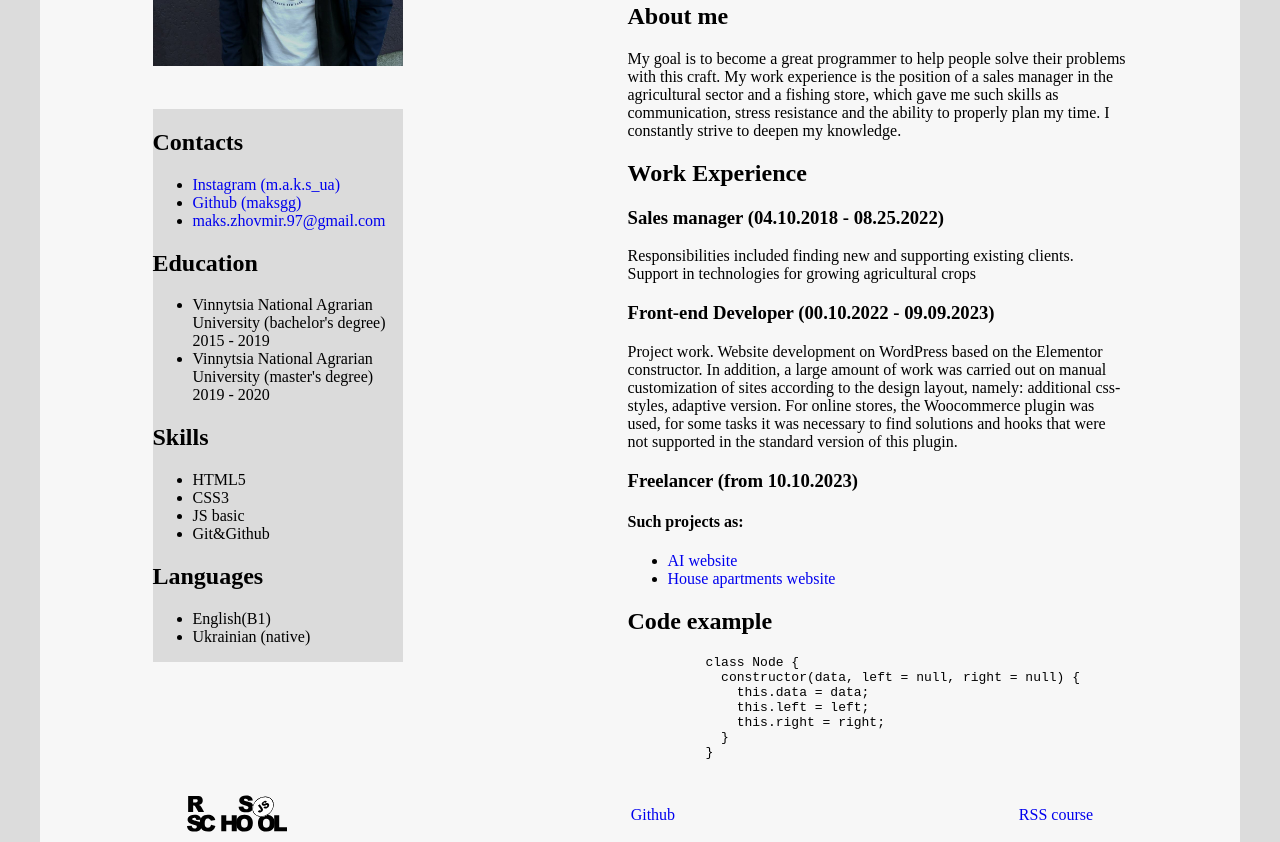
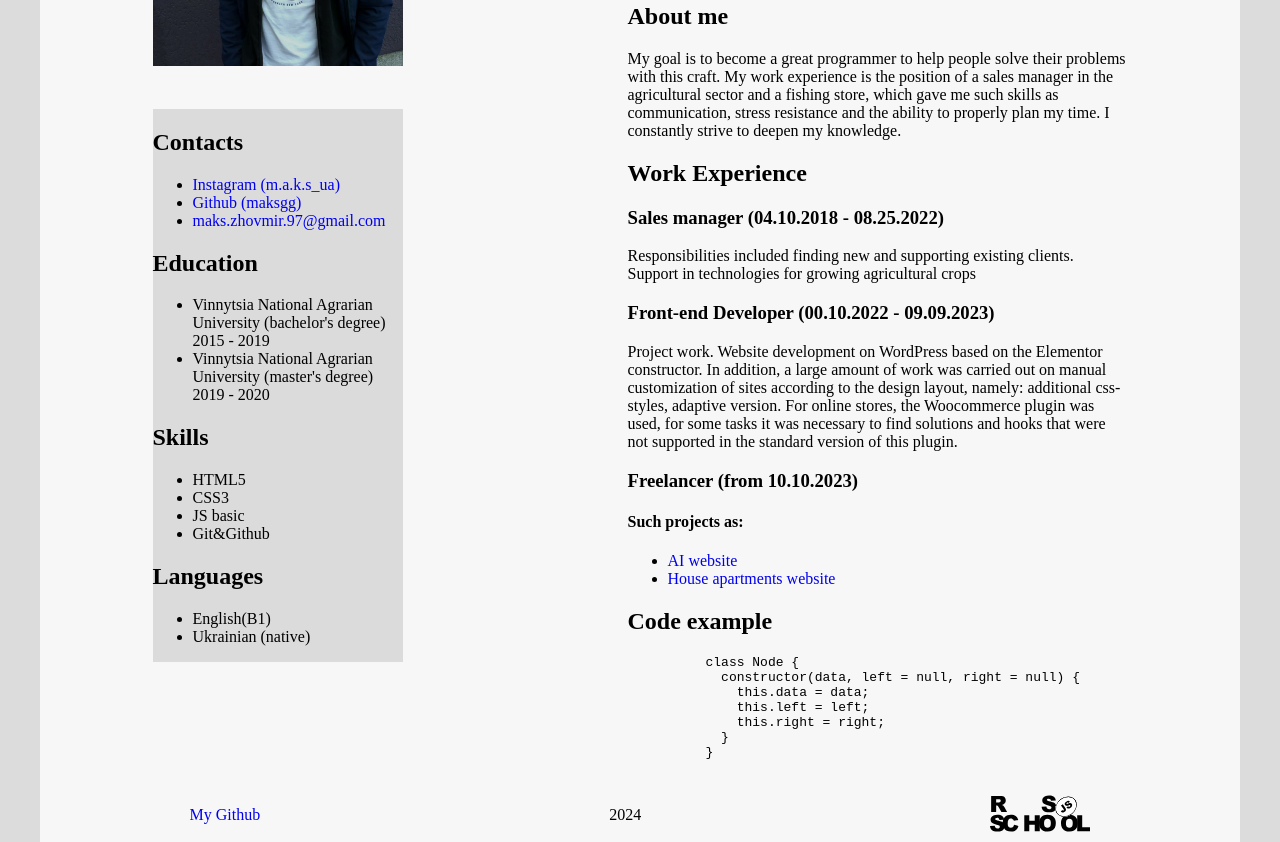
Before and after one commit to maksgg/rsschool-cv, a plain HTML site: page index.html in a window 1280 px wide. Shown: the part 317-1159 px from the top of the page. Drawn offline with Linux system fonts and the light colour scheme.

Commit message:
feat: fix footer issue

```diff
--- a/index.html
+++ b/index.html
@@ -104,9 +104,9 @@
   <footer>
     <nav>
       <ul>
-        <li><img src="./rs-school-logo.svg" alt="Logo" class="logo"></li>
-        <li><a href="https://github.com/maksgg">Github</a></li>
-        <li><a href="https://rs.school/courses/javascript">RSS course</a></li>
+        <li><a href="https://github.com/maksgg">My Github</a></li>
+        <li>2024</li>
+        <li><a href="https://rs.school/courses/javascript"><img src="./rs-school-logo.svg" alt="Logo" class="logo"></a></li>
       </ul>
     </nav>
   </footer>
```
